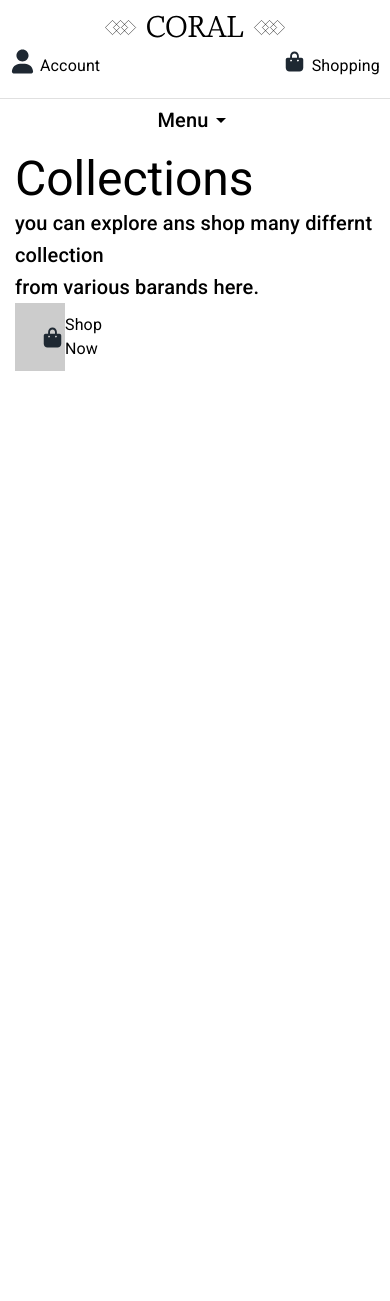
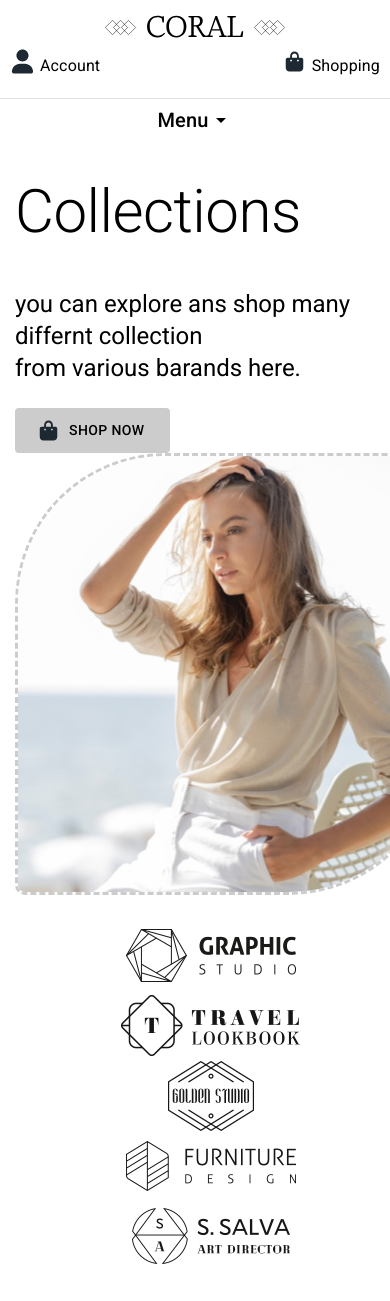
Before and after one commit to ArunAluri402/Ecommerce, a React (Create React App) app: page / in a window 390 px wide. Before the commit the page ends 844 px from the top, so only its background shows below. Built offline with nearby package versions, Linux system fonts and the light colour scheme.

Commit message:
changes done

```diff
--- a/src/components/common/CardComponent.js
+++ b/src/components/common/CardComponent.js
@@ -18,7 +18,6 @@ const ImageCardComponent = ({ source, type }) => {
                     :
                     type === Constants?.cardTypes[4] ? "70px"
                         : "312px",
-        backgroundColor: Constants?.colors?.stroke?.default,
         boxSizing: 'border-box',
         objectFit: 'contain'
     }
--- a/src/components/custom/CustomGridWrapper.js
+++ b/src/components/custom/CustomGridWrapper.js
@@ -1,10 +1,9 @@
 import { Grid } from '@mui/material'
 import React from 'react'
-import { Constants } from '../../utils/common/Constants'
 
-const CustomGridWrapper = ({ noOfParts, children }) => {
-    return (<Grid container spacing={2}>
-        <Grid item sx={{ overflow: "hidden", }} xs={noOfParts}>
+const CustomGridWrapper = ({ noOfParts, children, className }) => {
+    return (<Grid className={className} container spacing={2}>
+        <Grid className={className} item sx={{ overflow: "hidden", }} xs={noOfParts}>
             {children}
         </Grid>
     </Grid>
--- /dev/null
+++ b/src/components/custom/CustomWebsiteHeader/CustomWebsiteHeader.js
@@ -0,0 +1,48 @@
+import React from 'react'
+import CustomHeader from '../CustomHeader/CustomHeader'
+import { Divider, Grid, Typography } from '@mui/material'
+import CustomGridWrapper from '../CustomGridWrapper'
+import ArrowDropDownIcon from '@mui/icons-material/ArrowDropDown';
+
+const CustomWebsiteHeader = ({ isMobile, searchIconClicked, onClickHeaderMenuIcons, ImageArray, onSearchImageClick, SearchIcon, customHeaderStyles, CompanyLogo, menuListHeader ,handleMenuClicked,menuClicked}) => {
+    return (<>
+        <CustomHeader isMobile={isMobile} placeholder={"Search here ...."} clicked={searchIconClicked} onClickHeaderMenuIcons={onClickHeaderMenuIcons} images={ImageArray} onSearchImageClick={onSearchImageClick} SearchIcon={SearchIcon} styles={customHeaderStyles} companyLogo={CompanyLogo} />
+        <Grid item xs={9} margin={"auto"}>
+            <Divider sx={{ maxWidth: "1320px", pt: isMobile ? "10px" : "20px", margin: "auto" }} />
+        </Grid>
+        <CustomGridWrapper className={"menuList_header_container"} noOfParts={12} children={<>
+            {
+                !isMobile
+                    ?
+                    <>
+                        <Grid className='menuList_header' item xs={12}>
+                            {
+                                menuListHeader?.map((item) => {
+                                    return (<Typography className='menuList_header_items'>
+                                        {item?.name}
+                                    </Typography>)
+                                })
+                            }
+                        </Grid>
+                    </>
+                    :
+                    <>
+                        <Grid onClick={handleMenuClicked} className='mobile_header_menu' item xs={12}>
+                            <Typography variant='h6' textAlign={"center"}>Menu</Typography> <ArrowDropDownIcon sx={{ transform: menuClicked ? 'rotate(180deg)' : 'inherit', transition: ' 0.3s ease all' }} />
+                        </Grid>
+                        {menuClicked &&
+                            menuListHeader?.map((item) => {
+                                return (<Typography variant='body2' fontWeight={700} borderBottom={'2px solid #fff'} textAlign={'center'} className='menuList_header_items'>
+                                    {item?.name}
+                                </Typography>)
+                            })
+                        }
+
+                    </>
+            }
+        </>} />
+    </>
+    )
+}
+
+export default CustomWebsiteHeader
--- a/src/pages/LandingPage/LandiingPage.css
+++ b/src/pages/LandingPage/LandiingPage.css
@@ -5,6 +5,7 @@
   padding: 10px 0;
   max-width: 1320px !important;
   margin: auto !important;
+  margin-bottom: 25px;
 }
 
 .menuList_header_items:hover {
@@ -13,11 +14,42 @@
   transition: 0.3s ease all;
   color: #684457;
 }
+.menuList_header_container {
+  margin-bottom: 25px;
+}
+
+.container {
+  position: relative;
+  width: 424px;
+  height: 542px;
+  overflow: hidden;
+  border-radius: 150px 10px;
+  border: 3px solid #ccc;
+  border-style: double;
+}
+.brandGrid {
+  max-width: 1320px !important;
+  margin: auto !important;
+  display: flex;
+  align-items: center;
+  justify-content: space-between;
+  padding-bottom: 15px;
+}
+
+.hero_img {
+  position: absolute;
+  top: 50%;
+  left: 50%;
+  transform: translate(-50%, -50%);
+}
 
 .hero_section {
   max-width: 1320px !important;
   margin: auto !important;
   padding: 10px 15px;
+  display: flex;
+  align-items: center;
+  justify-content: space-between;
 }
 
 @media screen and (max-width: 900px) {
@@ -34,4 +66,38 @@
     cursor: pointer;
     padding: 5px 0;
   }
+
+  .hero_section {
+    display: block;
+    row-gap: 50px;
+  }
+  .hero_section_top {
+    margin-bottom: 35px;
+  }
+  .container {
+    position: relative;
+    width: 424px;
+    height: 442px;
+    overflow: hidden;
+    border-radius: 150px 10px;
+    border: 3px solid #ccc;
+    border-style: dashed;
+  }
+  .hero_img {
+    position: absolute;
+    bottom: 150%;
+    top: 0;
+    left: 0%;
+    transform: translate(-10%, -10%);
+  }
+  .brandGrid {
+    max-width: 1320px !important;
+    margin: auto !important;
+    display: flex;
+    flex-direction: column !important;
+    align-items: center;
+    justify-content: center;
+
+  }
+
 }
--- a/src/pages/LandingPage/LandiingPage.js
+++ b/src/pages/LandingPage/LandiingPage.js
@@ -1,9 +1,7 @@
 import React, { useState } from 'react'
-import ImageCardComponent from '../../components/common/CardComponent'
 import { brandImages, itemImages } from '../../utils/custom/Images'
 import CustomGridWrapper from '../../components/custom/CustomGridWrapper'
-import { Button, Divider, Grid, Typography, useMediaQuery, useTheme } from '@mui/material'
-import CustomHeader from '../../components/custom/CustomHeader/CustomHeader'
+import { Button, Grid, Typography, useMediaQuery, useTheme } from '@mui/material'
 import CompanyLogo from '../../assets/icons/logo.svg';
 import SearchIcon from '../../assets/icons/search.svg';
 import Person from '../../assets/icons/person.svg';
@@ -11,7 +9,9 @@ import Bag from '../../assets/icons/bag.svg';
 import { useNavigate } from 'react-router-dom'
 import { routerEndPoints } from '../../router'
 import './LandiingPage.css';
-import ArrowDropDownIcon from '@mui/icons-material/ArrowDropDown';
+import CustomWebsiteHeader from '../../components/custom/CustomWebsiteHeader/CustomWebsiteHeader'
+import ImageCardComponent from '../../components/common/CardComponent';
+
 
 
 const LandiingPage = () => {
@@ -90,53 +90,53 @@ const LandiingPage = () => {
     }
   ]
 
+  const brandImagesArray = [
+    {
+      id: 1,
+      image: brandImages?.brand?.brandImage1,
+    },
+    {
+      id: 2,
+      image: brandImages?.brand?.brandImage2,
+    },
+    {
+      id: 3,
+      image: brandImages?.brand?.brandImage3,
+    },
+    {
+      id: 4,
+      image: brandImages?.brand?.brandImage4,
+    },
+    {
+      id: 5,
+      image: brandImages?.brand?.brandImage5,
+    }
+  ]
+
   return (
     <Grid item xs={12}>
-      <CustomHeader isMobile={isMobile} placeholder={"Search here ...."} clicked={searchIconClicked} onClickHeaderMenuIcons={onClickHeaderMenuIcons} images={ImageArray} onSearchImageClick={onSearchImageClick} SearchIcon={SearchIcon} styles={customHeaderStyles} companyLogo={CompanyLogo} />
-      <Grid item xs={9} margin={"auto"}>
-        <Divider sx={{ maxWidth: "1320px", pt: isMobile ? "10px" : "20px", margin: "auto" }} />
-      </Grid>
-      <CustomGridWrapper noOfParts={12} children={<>
-        {
-          !isMobile
-            ?
-            <>
-              <Grid className='menuList_header' item xs={12}>
-                {
-                  menuListHeader?.map((item) => {
-                    return (<Typography className='menuList_header_items'>
-                      {item?.name}
-                    </Typography>)
-                  })
-                }
-              </Grid>
-            </>
-            :
-            <>
-              <Grid onClick={handleMenuClicked} className='mobile_header_menu' item xs={12}>
-                <Typography variant='h6' textAlign={"center"}>Menu</Typography> <ArrowDropDownIcon sx={{ transform: menuClicked ? 'rotate(180deg)' : 'inherit', transition: ' 0.3s ease all' }} />
-              </Grid>
-              {menuClicked &&
-                menuListHeader?.map((item) => {
-                  return (<Typography variant='body2' fontWeight={700} borderBottom={'2px solid #fff'} textAlign={'center'} className='menuList_header_items'>
-                    {item?.name}
-                  </Typography>)
-                })
-              }
-
-            </>
-        }
-      </>} />
+      <CustomWebsiteHeader CompanyLogo={CompanyLogo} ImageArray={ImageArray} SearchIcon={SearchIcon} customHeaderStyles={customHeaderStyles} handleMenuClicked={handleMenuClicked} isMobile={isMobile} menuClicked={menuClicked} menuListHeader={menuListHeader} onClickHeaderMenuIcons={onClickHeaderMenuIcons} onSearchImageClick={onSearchImageClick} searchIconClicked={searchIconClicked} />
       <CustomGridWrapper noOfParts={12} children={<>
         <Grid className='hero_section' item xs={12}>
-          <Typography variant='h3'>Collections</Typography>
-          <Typography variant='h6'>you can explore ans shop many differnt collection <br />
-            from various barands here.</Typography>
-          <Grid item xs={1.5} sx={{ backgroundColor: "#ccc", padding: "10px 25px", cursor: 'pointer', display: "flex", alignItems: "center" }}>
-            <img src={Bag} />
-            <Typography variant='body1'>Shop Now</Typography>
+          <Grid item className='hero_section_top'>
+            <Typography mb={5} variant='h2'>Collections</Typography>
+            <Typography mb={3} variant='h5'>you can explore ans shop many differnt collection <br />
+              from various barands here.</Typography>
+            <Button sx={{ backgroundColor: "#ccc", color: "#000", padding: "10px 25px", display: "flex", alignItems: "center" }} startIcon={<img src={Bag} />}>Shop Now</Button>
           </Grid>
+          <Grid item className='container'>
+            <img className='hero_img' src={itemImages?.items?.item15} />
+          </Grid>
+
         </Grid>
+      </>} />
+
+      <CustomGridWrapper noOfParts={12} className={"brandGrid"} children={<>
+        {
+          brandImagesArray?.map((item) => {
+            return <ImageCardComponent type={cardTypes[4]} key={item?.id} source={item?.image} />
+          })
+        }
       </>} />
     </Grid>
   )
```
Also changed, not shown: src/Layout/common/SingleItemPageLayout.js (added, +9 -0 lines).
